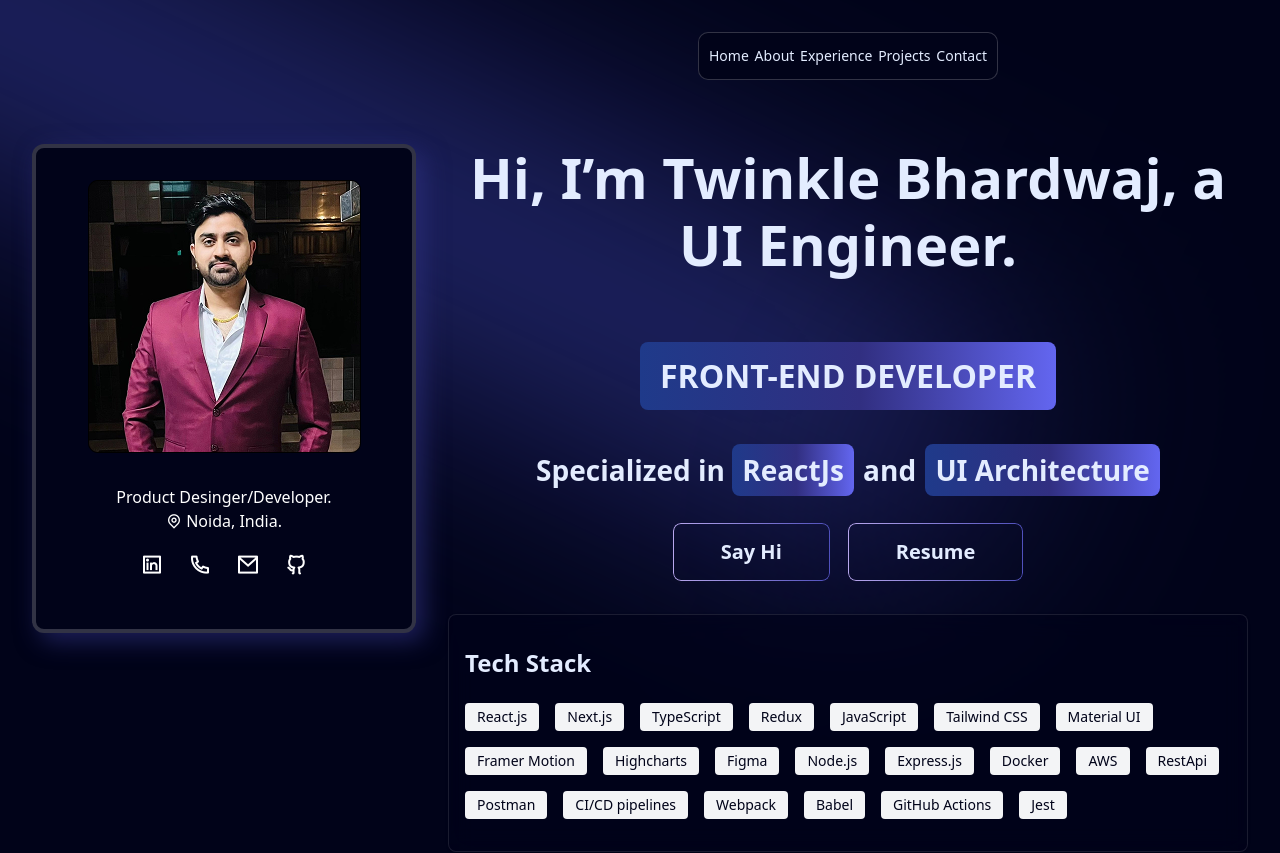
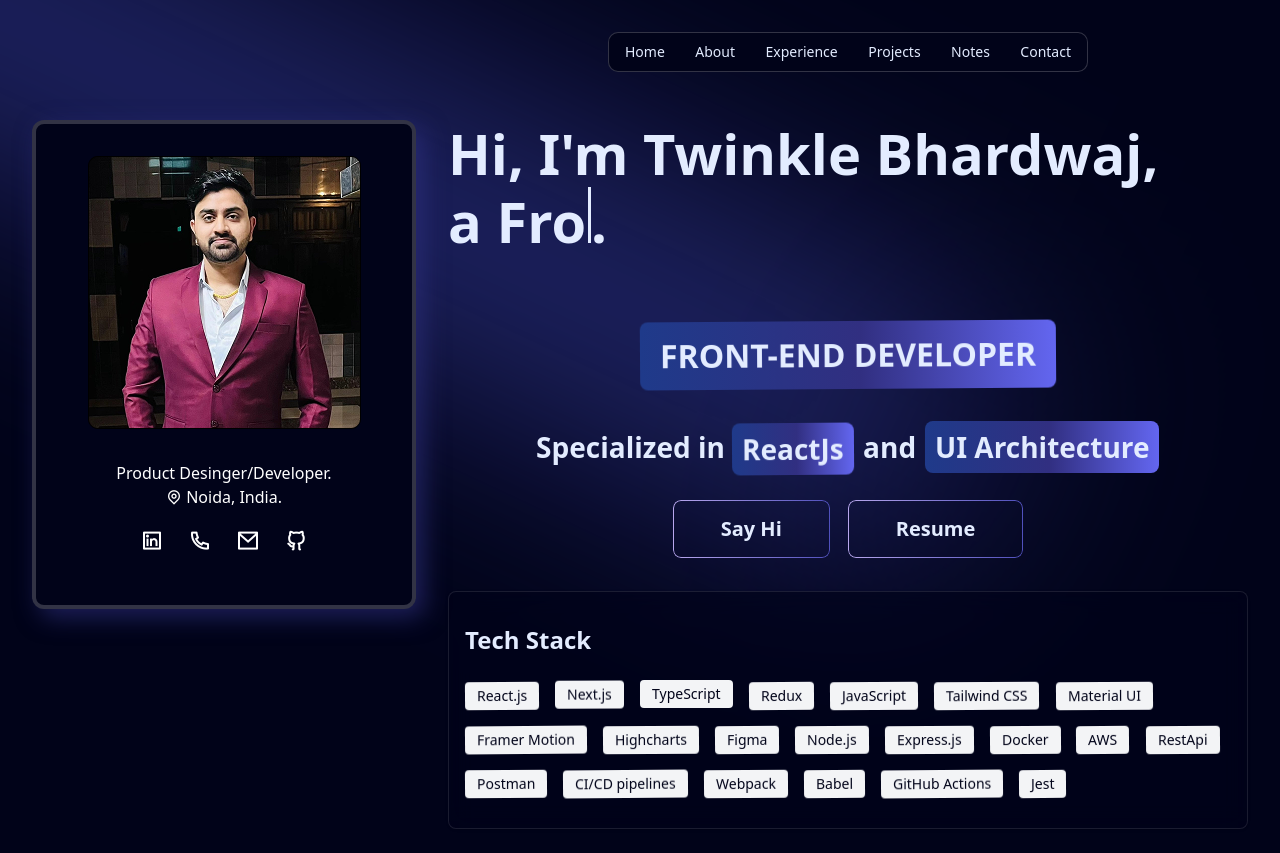
Before and after one commit to mrtwinklebhardwaj/my-resume, a React (Vite) app: page / in a window 1280 px wide. Shown: the top 853 px of the page. Built offline with nearby package versions, Linux system fonts and the light colour scheme.

Commit message:
animation added

```diff
--- a/src/App.jsx
+++ b/src/App.jsx
@@ -14,10 +14,11 @@ import CaseStudies from './components/CaseStudies';
 import Blog from './components/Blog';
 import Contact from './components/Contact';
 import Footer from './components/Footer';
-
+import Notes from './components/Notes';
 
 const App = () => {
   const [showBottomNav, setShowBottomNav] = useState(false);
+  const [currentSection, setCurrentSection] = useState('home');
 
   useEffect(() => {
     const onScroll = () => setShowBottomNav(window.scrollY > 100);
@@ -25,8 +26,49 @@ const App = () => {
     return () => window.removeEventListener('scroll', onScroll);
   }, []);
 
+  useEffect(() => {
+    // Handle initial hash and hash changes
+    const handleHashChange = () => {
+      const hash = window.location.hash.slice(1);
+      if (hash) {
+        setCurrentSection(hash);
+        if (hash !== 'notes') {
+          const element = document.getElementById(hash);
+          if (element) {
+            element.scrollIntoView({ behavior: 'smooth' });
+          }
+        }
+      }
+    };
+
+    handleHashChange();
+    window.addEventListener('hashchange', handleHashChange);
+    return () => window.removeEventListener('hashchange', handleHashChange);
+  }, []);
+
+  const renderContent = () => {
+    if (currentSection === 'notes') {
+      return <Notes />;
+    }
+
+    return (
+      <>
+        <BannerContent id="home" />
+        <TechStack id="about" />
+        <AboutMe />
+        <Experience id="experience" />
+        <AreaOfExperties />
+        <Project id="projects" />
+        <CaseStudies />
+        <Blog />
+        <Contact id="contact" />
+        <Footer />
+      </>
+    );
+  };
+
   return (
-    <main className="relative bg-[#010319] ">
+    <main className="relative bg-[#010319]">
       {/* Background layer */}
       <div className="hero-section" />
 
@@ -35,7 +77,7 @@ const App = () => {
         {/* Top Navigation */}
         <div className="grid grid-cols-1 lg:grid-cols-12 gap-8 mb-8">
           <div className="lg:col-start-5 lg:col-span-8">
-            <NavigationComponent />
+            <NavigationComponent onSectionChange={setCurrentSection} />
           </div>
         </div>
 
@@ -55,26 +97,15 @@ const App = () => {
 
           {/* Right Scrollable Section */}
           <div className="lg:col-span-8">
-            <BannerContent />
-            <TechStack />
-            <AboutMe />
-            <Experience />
-            <AreaOfExperties />
-            <Project />
-            <CaseStudies />
-            <Blog />
-            <Contact />
-            <Footer />
+            {renderContent()}
           </div>
         </div>
       </div>
 
       {/* Bottom Navigation */}
-      {showBottomNav && <NavigationComponent variant="bottom" />}
+      {showBottomNav && <NavigationComponent variant="bottom" onSectionChange={setCurrentSection} />}
     </main>
-
   );
 };
 
 export default App;
-``
--- a/src/components/BannerContent.jsx
+++ b/src/components/BannerContent.jsx
@@ -1,35 +1,39 @@
 import React from 'react';
+import Typewriter from './Typewriter';
 
 const BannerContent = () => {
+  const roles = ['UI Engineer', 'Frontend Developer', 'React Developer'];
+
   return (
     <>
       <h1
-        className="font-bold text-[36px] sm:text-[42px] md:text-[48px] lg:text-[56px] text-[#E3ECFF] text-center mb-12 sm:mb-16"
+        className="font-bold text-left text-[36px] sm:text-[42px] md:text-[48px] lg:text-[56px] text-[#E3ECFF] mb-12 sm:mb-16 animate-fade-in-up"
         id="home"
         style={{ lineHeight: '1.2' }}
       >
-        Hi, I’m Twinkle Bhardwaj, a UI Engineer.
+        Hi, I'm Twinkle Bhardwaj,
+        <br />
+        <span className="text-left block animate-fade-in-up-delay-1">
+          a <Typewriter words={roles} delay={2000} typingSpeed={100} deletingSpeed={50} className="typewriter-gradient" />.
+        </span>
       </h1>
 
       <div className="designation text-center text-[20px] sm:text-[24px] md:text-[28px] lg:text-[32px] font-bold text-[#E3ECFF] mb-8 mx-auto">
         FRONT-END DEVELOPER
       </div>
 
-
-
       <p className="text-center text-[18px] sm:text-[22px] md:text-[24px] lg:text-[28px] font-semibold text-[#E3ECFF] mb-4 mx-auto">
         Specialized in <span className="tech-stack">ReactJs</span> and <span className="tech-stack">UI Architecture</span>
       </p>
 
-      <div className="flex flex-col sm:flex-row items-center sm:items-stretch justify-center sm:justify-center gap-4 mt-6 mb-8">
-  <a href="mailto:mrtwinkle@outlook.com" className="gradient-outline-btn w-full sm:w-auto text-center">
-    Say Hi
-  </a>
-  <a href="/twinkle_bhardwaj_resume.pdf" target="_blank" rel="noopener noreferrer" className="gradient-outline-btn w-full sm:w-auto text-center">
-    Resume
-  </a>
-</div>
-
+      <div className="flex flex-col sm:flex-row items-center sm:items-stretch justify-center sm:justify-center gap-4 mt-6 mb-8 animate-fade-in-up-delay-3">
+        <a href="mailto:mrtwinkle@outlook.com" className="gradient-outline-btn w-full sm:w-auto text-center hover:scale-105 transition-transform duration-300">
+          Say Hi
+        </a>
+        <a href="/twinkle_bhardwaj_resume.pdf" target="_blank" rel="noopener noreferrer" className="gradient-outline-btn w-full sm:w-auto text-center hover:scale-105 transition-transform duration-300">
+          Resume
+        </a>
+      </div>
     </>
   );
 };
--- a/src/components/NavigationComponent.jsx
+++ b/src/components/NavigationComponent.jsx
@@ -1,26 +1,41 @@
 import React from 'react';
 
-const NavigationComponent = ({ variant = 'top' }) => {
-  const navItems = ['Home', 'About', 'Experience', 'Projects', 'Contact'];
+const NavigationComponent = ({ variant = 'top', onSectionChange }) => {
+  const navItems = ['Home', 'About', 'Experience', 'Projects', 'Notes', 'Contact'];
 
   const isBottom = variant === 'bottom';
+
+  const handleClick = (item) => {
+    const section = item.toLowerCase();
+    onSectionChange?.(section);
+
+    if (section === 'notes') {
+      window.history.pushState({}, '', `#${section}`);
+    } else {
+      const element = document.getElementById(section);
+      if (element) {
+        element.scrollIntoView({ behavior: 'smooth' });
+        window.history.pushState({}, '', `#${section}`);
+      }
+    }
+  };
 
   return (
     <nav
       className={`
-        ${isBottom ? 'fixed bottom-4 left-1/2 transform -translate-x-1/2 z-50 sm:backdrop-blur-md backdrop-blur-none  bg-[#010319] border border-white/10' : ''}
-        w-[300px] h-[48px] rounded-[10px] px-[10px] flex items-center justify-between
-        ${isBottom ? '' : 'bg-[#010319] border border-[rgba(245,245,245,0.2)] mx-auto mb-8'}
+        ${isBottom ? 'fixed bottom-4 left-1/2 transform -translate-x-1/2 z-50 sm:backdrop-blur-md backdrop-blur-none bg-[#010319] border border-white/10' : ''}
+        w-full max-w-[280px] xs:max-w-[300px] sm:max-w-[380px] md:max-w-[420px] lg:max-w-[480px] h-[40px] xs:h-[48px] rounded-[10px] px-2 xs:px-3 sm:px-4 flex items-center justify-between
+        ${isBottom ? '' : 'bg-[#010319] border border-[rgba(245,245,245,0.2)] mx-auto mb-4 xs:mb-8'}
       `}
     >
       {navItems.map((item, index) => (
-        <a
+        <button
           key={index}
-          href={`#${item.toLowerCase()}`}
-          className="relative text-[#E3ECFF] text-sm font-medium transition-all duration-300 hover:text-white hover:after:content-[''] hover:after:absolute hover:after:-bottom-1 hover:after:left-0 hover:after:w-full hover:after:h-[2px] hover:after:bg-gradient-to-r hover:after:from-[#B8A7ED] hover:after:to-[#5050BC]"
+          onClick={() => handleClick(item)}
+          className="relative text-[#E3ECFF] text-[10px] xs:text-xs sm:text-sm font-medium transition-all duration-300 hover:text-white hover:after:content-[''] hover:after:absolute hover:after:-bottom-1 hover:after:left-0 hover:after:w-full hover:after:h-[2px] hover:after:bg-gradient-to-r hover:after:from-[#B8A7ED] hover:after:to-[#5050BC] whitespace-nowrap"
         >
           {item}
-        </a>
+        </button>
       ))}
     </nav>
   );
--- /dev/null
+++ b/src/components/Notes.jsx
@@ -0,0 +1,73 @@
+import React, { useState } from 'react';
+
+const Notes = () => {
+  const [activeTab, setActiveTab] = useState('react');
+
+  const tabs = [
+    { id: 'react', label: 'React.js', icon: <i className="ri-reactjs-line text-xl sm:text-2xl" /> },
+    { id: 'javascript', label: 'JavaScript', icon: <i className="ri-javascript-line text-xl sm:text-2xl" /> },
+    { id: 'typescript', label: 'TypeScript', icon: <i className="ri-code-s-slash-line text-xl sm:text-2xl" /> },
+  ];
+
+  return (
+    <div className="min-h-screen bg-gray-50">
+      {/* Banner Section */}
+      <div className="bg-gradient-to-r from-blue-600 to-indigo-700 text-white py-8 xs:py-12 sm:py-20">
+        <div className="container mx-auto px-3 xs:px-4">
+          <h1 className="text-2xl xs:text-3xl sm:text-4xl md:text-5xl font-bold mb-2 xs:mb-4">Developer Notes</h1>
+          <p className="text-base xs:text-lg sm:text-xl text-blue-100">Collection of important concepts and best practices</p>
+        </div>
+      </div>
+
+      {/* Tabs Section */}
+      <div className="container mx-auto px-3 xs:px-4 py-4 xs:py-6 sm:py-8">
+        <div className="bg-white rounded-lg shadow-md overflow-hidden">
+          {/* Tab Navigation */}
+          <div className="border-b border-gray-200">
+            <nav className="flex flex-col xs:flex-row -mb-px">
+              {tabs.map((tab) => (
+                <button
+                  key={tab.id}
+                  onClick={() => setActiveTab(tab.id)}
+                  className={`flex items-center justify-center xs:justify-start px-3 xs:px-4 sm:px-6 py-2 xs:py-3 sm:py-4 text-xs xs:text-sm font-medium w-full xs:w-auto ${
+                    activeTab === tab.id
+                      ? 'border-b-2 xs:border-b-2 border-blue-500 text-blue-600'
+                      : 'text-gray-500 hover:text-gray-700 hover:border-gray-300'
+                  }`}
+                >
+                  <span className="mr-1 xs:mr-2">{tab.icon}</span>
+                  <span className="hidden xs:inline">{tab.label}</span>
+                  <span className="xs:hidden">{tab.label.split('.')[0]}</span>
+                </button>
+              ))}
+            </nav>
+          </div>
+
+          {/* Tab Content */}
+          <div className="p-3 xs:p-4 sm:p-6">
+            {activeTab === 'react' && (
+              <div>
+                <h2 className="text-lg xs:text-xl sm:text-2xl font-semibold mb-2 xs:mb-4">React.js Notes</h2>
+                <p className="text-sm xs:text-base text-gray-600">Coming soon...</p>
+              </div>
+            )}
+            {activeTab === 'javascript' && (
+              <div>
+                <h2 className="text-lg xs:text-xl sm:text-2xl font-semibold mb-2 xs:mb-4">JavaScript Notes</h2>
+                <p className="text-sm xs:text-base text-gray-600">Coming soon...</p>
+              </div>
+            )}
+            {activeTab === 'typescript' && (
+              <div>
+                <h2 className="text-lg xs:text-xl sm:text-2xl font-semibold mb-2 xs:mb-4">TypeScript Notes</h2>
+                <p className="text-sm xs:text-base text-gray-600">Coming soon...</p>
+              </div>
+            )}
+          </div>
+        </div>
+      </div>
+    </div>
+  );
+};
+
+export default Notes;
--- a/src/components/TechStack.jsx
+++ b/src/components/TechStack.jsx
@@ -7,33 +7,33 @@ const TechStack = () => {
         <h3 className="text-2xl font-semibold mb-6 text-[#E3ECFF]">Tech Stack</h3>
         <div className="flex flex-wrap gap-4 text-sm text-[#010319]">
             {/* Frontend */}
-            <span className="px-3 py-1 bg-gray-100 rounded">React.js</span>
-            <span className="px-3 py-1 bg-gray-100 rounded">Next.js</span>
-            <span className="px-3 py-1 bg-gray-100 rounded">TypeScript</span>
-            <span className="px-3 py-1 bg-gray-100 rounded">Redux</span>
-            <span className="px-3 py-1 bg-gray-100 rounded">JavaScript</span>
-            <span className="px-3 py-1 bg-gray-100 rounded">Tailwind CSS</span>
-            <span className="px-3 py-1 bg-gray-100 rounded">Material UI</span>
-            <span className="px-3 py-1 bg-gray-100 rounded">Framer Motion</span>
-            <span className="px-3 py-1 bg-gray-100 rounded">Highcharts</span>
+            <span className="px-3 py-1 bg-gray-100 rounded gravity-effect">React.js</span>
+            <span className="px-3 py-1 bg-gray-100 rounded gravity-effect">Next.js</span>
+            <span className="px-3 py-1 bg-gray-100 rounded gravity-effect">TypeScript</span>
+            <span className="px-3 py-1 bg-gray-100 rounded gravity-effect">Redux</span>
+            <span className="px-3 py-1 bg-gray-100 rounded gravity-effect">JavaScript</span>
+            <span className="px-3 py-1 bg-gray-100 rounded gravity-effect">Tailwind CSS</span>
+            <span className="px-3 py-1 bg-gray-100 rounded gravity-effect">Material UI</span>
+            <span className="px-3 py-1 bg-gray-100 rounded gravity-effect">Framer Motion</span>
+            <span className="px-3 py-1 bg-gray-100 rounded gravity-effect">Highcharts</span>
 
             {/* UI/UX */}
-            <span className="px-3 py-1 bg-gray-100 rounded">Figma</span>
+            <span className="px-3 py-1 bg-gray-100 rounded gravity-effect">Figma</span>
 
             {/* Backend / Infra */}
-            <span className="px-3 py-1 bg-gray-100 rounded">Node.js</span>
-            <span className="px-3 py-1 bg-gray-100 rounded">Express.js</span>
-            <span className="px-3 py-1 bg-gray-100 rounded">Docker</span>
-            <span className="px-3 py-1 bg-gray-100 rounded">AWS</span>
-            <span className="px-3 py-1 bg-gray-100 rounded">RestApi</span>
-            <span className="px-3 py-1 bg-gray-100 rounded">Postman</span>
-            <span className="px-3 py-1 bg-gray-100 rounded">CI/CD pipelines</span>
+            <span className="px-3 py-1 bg-gray-100 rounded gravity-effect">Node.js</span>
+            <span className="px-3 py-1 bg-gray-100 rounded gravity-effect">Express.js</span>
+            <span className="px-3 py-1 bg-gray-100 rounded gravity-effect">Docker</span>
+            <span className="px-3 py-1 bg-gray-100 rounded gravity-effect">AWS</span>
+            <span className="px-3 py-1 bg-gray-100 rounded gravity-effect">RestApi</span>
+            <span className="px-3 py-1 bg-gray-100 rounded gravity-effect">Postman</span>
+            <span className="px-3 py-1 bg-gray-100 rounded gravity-effect">CI/CD pipelines</span>
 
             {/* Tooling */}
-            <span className="px-3 py-1 bg-gray-100 rounded">Webpack</span>
-            <span className="px-3 py-1 bg-gray-100 rounded">Babel</span>
-            <span className="px-3 py-1 bg-gray-100 rounded">GitHub Actions</span>
-            <span className="px-3 py-1 bg-gray-100 rounded">Jest</span>
+            <span className="px-3 py-1 bg-gray-100 rounded gravity-effect">Webpack</span>
+            <span className="px-3 py-1 bg-gray-100 rounded gravity-effect">Babel</span>
+            <span className="px-3 py-1 bg-gray-100 rounded gravity-effect">GitHub Actions</span>
+            <span className="px-3 py-1 bg-gray-100 rounded gravity-effect">Jest</span>
         </div>
 
     </div>
--- /dev/null
+++ b/src/components/Typewriter.jsx
@@ -0,0 +1,47 @@
+import React, { useState, useEffect } from 'react';
+
+const Typewriter = ({ words, delay = 2000, typingSpeed = 100, deletingSpeed = 50 }) => {
+  const [currentWordIndex, setCurrentWordIndex] = useState(0);
+  const [currentText, setCurrentText] = useState('');
+  const [isDeleting, setIsDeleting] = useState(false);
+
+  useEffect(() => {
+    const currentWord = words[currentWordIndex];
+    let timeout;
+
+    if (isDeleting) {
+      // Deleting text
+      timeout = setTimeout(() => {
+        setCurrentText(currentWord.substring(0, currentText.length - 1));
+      }, deletingSpeed);
+    } else {
+      // Typing text
+      timeout = setTimeout(() => {
+        setCurrentText(currentWord.substring(0, currentText.length + 1));
+      }, typingSpeed);
+    }
+
+    // Check if we've finished typing or deleting
+    if (!isDeleting && currentText === currentWord) {
+      // Finished typing, wait before deleting
+      timeout = setTimeout(() => {
+        setIsDeleting(true);
+      }, delay);
+    } else if (isDeleting && currentText === '') {
+      // Finished deleting, move to next word
+      setIsDeleting(false);
+      setCurrentWordIndex((prevIndex) => (prevIndex + 1) % words.length);
+    }
+
+    return () => clearTimeout(timeout);
+  }, [currentText, isDeleting, currentWordIndex, words, delay, typingSpeed, deletingSpeed]);
+
+  return (
+    <span className="typewriter-text">
+      {currentText}
+      <span className="animate-blink"></span>
+    </span>
+  );
+};
+
+export default Typewriter;
--- a/src/index.css
+++ b/src/index.css
@@ -26,6 +26,55 @@ html {
     scrollbar-color: #5050BC #010319;
   }
 
+  /* Banner Animations */
+  .animate-fade-in-up {
+    animation: fadeInUp 1s ease-out forwards;
+  }
+
+  .animate-fade-in-up-delay-1 {
+    animation: fadeInUp 1s ease-out 0.3s forwards;
+    opacity: 0;
+  }
+
+  .animate-fade-in-up-delay-2 {
+    animation: fadeInUp 1s ease-out 0.6s forwards;
+    opacity: 0;
+  }
+
+  .animate-fade-in-up-delay-3 {
+    animation: fadeInUp 1s ease-out 0.9s forwards;
+    opacity: 0;
+  }
+
+  @keyframes fadeInUp {
+    from {
+      opacity: 0;
+      transform: translateY(20px);
+    }
+    to {
+      opacity: 1;
+      transform: translateY(0);
+    }
+  }
+
+  .typewriter-gradient {
+    background: linear-gradient(90deg, #B8A7ED, #5050BC, #B8A7ED);
+    background-size: 200% auto;
+    color: transparent;
+    background-clip: text;
+    -webkit-background-clip: text;
+    animation: gradient 3s linear infinite;
+  }
+
+  @keyframes gradient {
+    0% {
+      background-position: 0% center;
+    }
+    100% {
+      background-position: 200% center;
+    }
+  }
+
   .hero-section {
     position: fixed;
     top: 0;
@@ -51,6 +100,29 @@ html {
     z-index: 0;
   }
 
+  /* Typewriter Animation */
+  .typewriter-text {
+    display: inline-block;
+    position: relative;
+  }
+
+  .animate-blink {
+    display: inline-block;
+    width: 3px;
+    height: 1em;
+    background-color: #E3ECFF;
+    margin-left: 2px;
+    animation: blink 1s step-end infinite;
+  }
+
+  @keyframes blink {
+    from, to {
+      opacity: 1;
+    }
+    50% {
+      opacity: 0;
+    }
+  }
 
 .intro-box{
   transform: translateZ(0);
@@ -198,3 +270,75 @@ html {
   .gradient-outline-btn:hover::before {
     background: linear-gradient(90deg, #B8A7ED 0%, #7A76F5 100%); /* Slight shift in gradient */
   }
+
+/* Gravity Effect Animations */
+.gravity-effect {
+  animation: gravityFloat 4s ease-in-out infinite;
+  transform-origin: center;
+}
+
+.gravity-effect:nth-child(1) {
+  animation-delay: 0s;
+}
+
+.gravity-effect:nth-child(2) {
+  animation-delay: 0.2s;
+}
+
+.gravity-effect:nth-child(3) {
+  animation-delay: 0.4s;
+}
+
+@keyframes gravityFloat {
+  0%, 100% {
+    transform: translateY(0) rotate(0deg);
+  }
+  25% {
+    transform: translateY(-5px) rotate(1deg);
+  }
+  50% {
+    transform: translateY(0) rotate(0deg);
+  }
+  75% {
+    transform: translateY(5px) rotate(-1deg);
+  }
+}
+
+.designation {
+  background-color: #1f3a8a;
+  background-image: linear-gradient(90deg, #1f3a8a 0%, #312f81 53%, #6366f0 100%);
+  width: fit-content;
+  padding: 10px 20px;
+  border-radius: 8px;
+  color: #E3ECFF;
+  font-size: 48px;
+  font-weight: 800;
+  animation: gravityFloat 4s ease-in-out infinite;
+}
+
+.tech-stack {
+  background-color: #1f3a8a;
+  background-image: linear-gradient(90deg, #1f3a8a 0%, #312f81 53%, #6366f0 100%);
+  width: fit-content;
+  padding: 5px 10px;
+  border-radius: 8px;
+  color: #E3ECFF;
+  font-size: 28px;
+  font-weight: 600;
+  margin-right: 2px;
+  margin-left: 2px;
+  white-space: nowrap;
+  margin: 2px;
+  display: inline-block;
+  animation: gravityFloat 4s ease-in-out infinite;
+}
+
+.tech-stack:first-child {
+  margin-left: 0px;
+  animation-delay: 0s;
+}
+
+.tech-stack:last-child {
+  margin-right: 0px;
+  animation-delay: 0.4s;
+}
```
